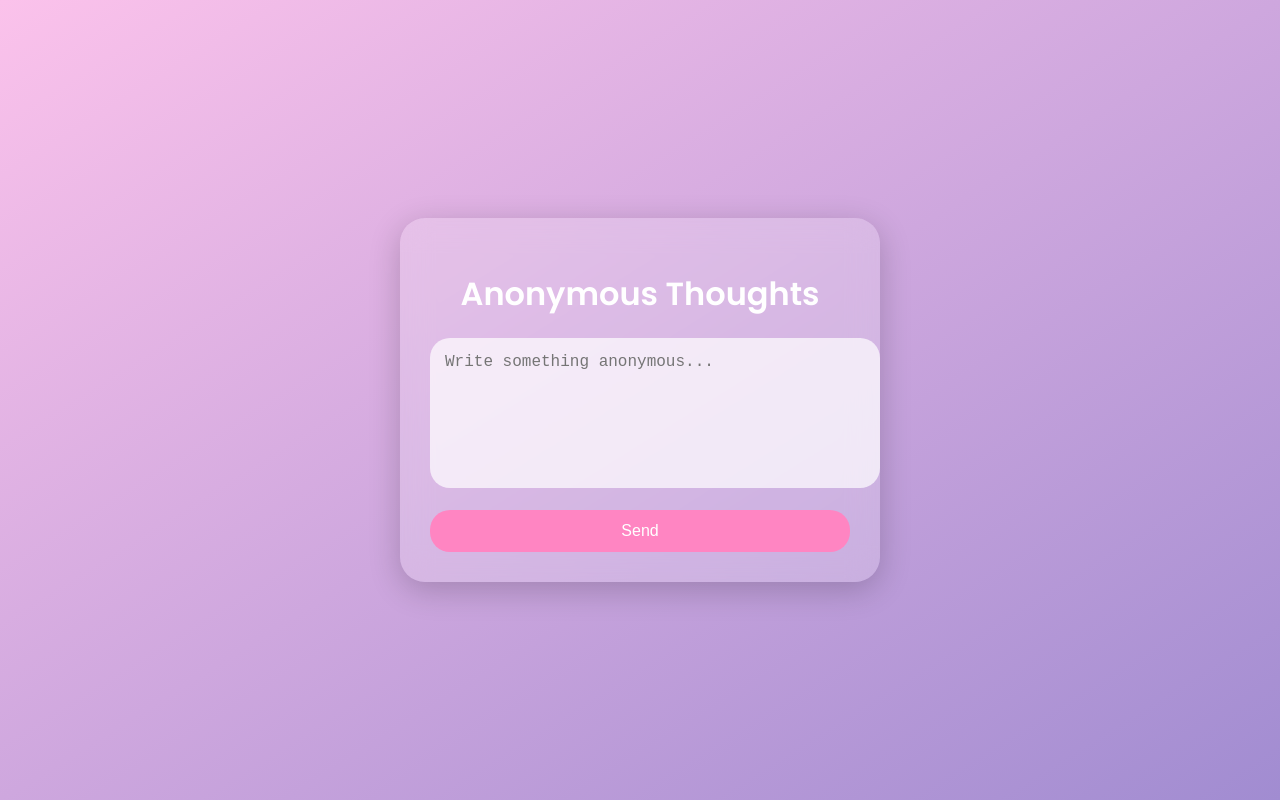
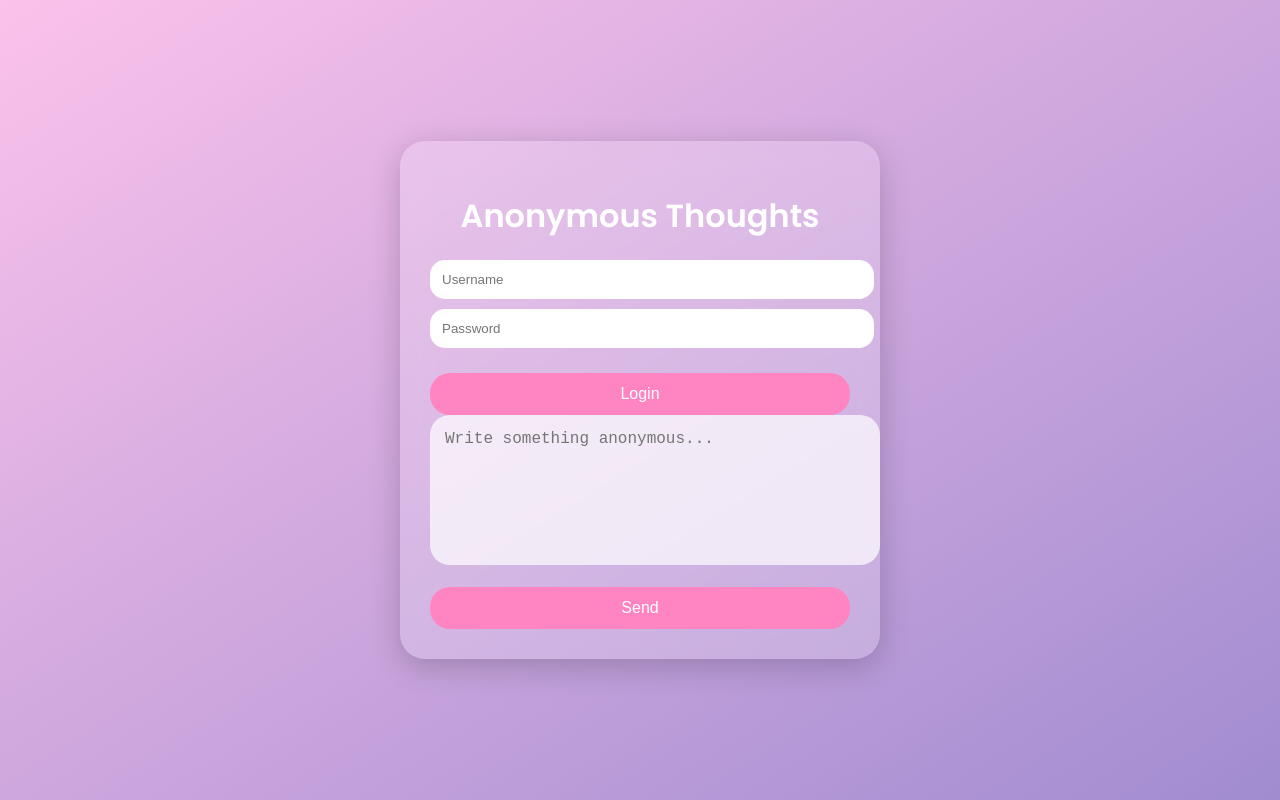
Before and after one commit to Senitha1125/Anonymous, a website: page public/index.html in a window 1280 px wide. Drawn offline with Linux system fonts and the light colour scheme.

Commit message:
login ui

```diff
--- a/public/index.html
+++ b/public/index.html
@@ -13,6 +13,12 @@
 
         <h1>Anonymous Thoughts</h1>
 
+        <input type="text" id="username" placeholder="Username">
+
+        <input type="password" id="password" placeholder="Password">
+
+        <button onclick="loginUser()">Login</button>
+
         <textarea id="messageInput" placeholder="Write something anonymous..."></textarea>
 
         <button onclick="sendMessage()">Send</button>
--- a/public/script.js
+++ b/public/script.js
@@ -1,3 +1,32 @@
+async function loginUser() {
+
+    const username = document.getElementById("username").value;
+
+    const password = document.getElementById("password").value;
+
+    const response = await fetch("/login", {
+
+        method: "POST",
+
+        headers: {
+            "Content-Type": "application/json"
+        },
+
+        body: JSON.stringify({
+            username,
+            password
+        })
+
+    });
+
+    const data = await response.json();
+
+    localStorage.setItem("token", data.token);
+
+    alert("Login successful");
+
+}
+
 async function sendMessage() {
 
     const message = document.getElementById("messageInput").value;
@@ -25,7 +54,15 @@ async function sendMessage() {
 
 async function loadMessages() {
 
-    const response = await fetch("/messages");
+    const token = localStorage.getItem("token");
+
+const response = await fetch("/messages", {
+
+    headers: {
+        Authorization: `Bearer ${token}`
+    }
+
+});
 
     const messages = await response.json();
 
--- a/public/style.css
+++ b/public/style.css
@@ -77,3 +77,12 @@ button:hover {
 .message button:hover {
     background: #ff2e93;
 }
+
+input {
+    width: 100%;
+    padding: 12px;
+    margin-bottom: 10px;
+    border: none;
+    border-radius: 15px;
+    outline: none;
+}
```
